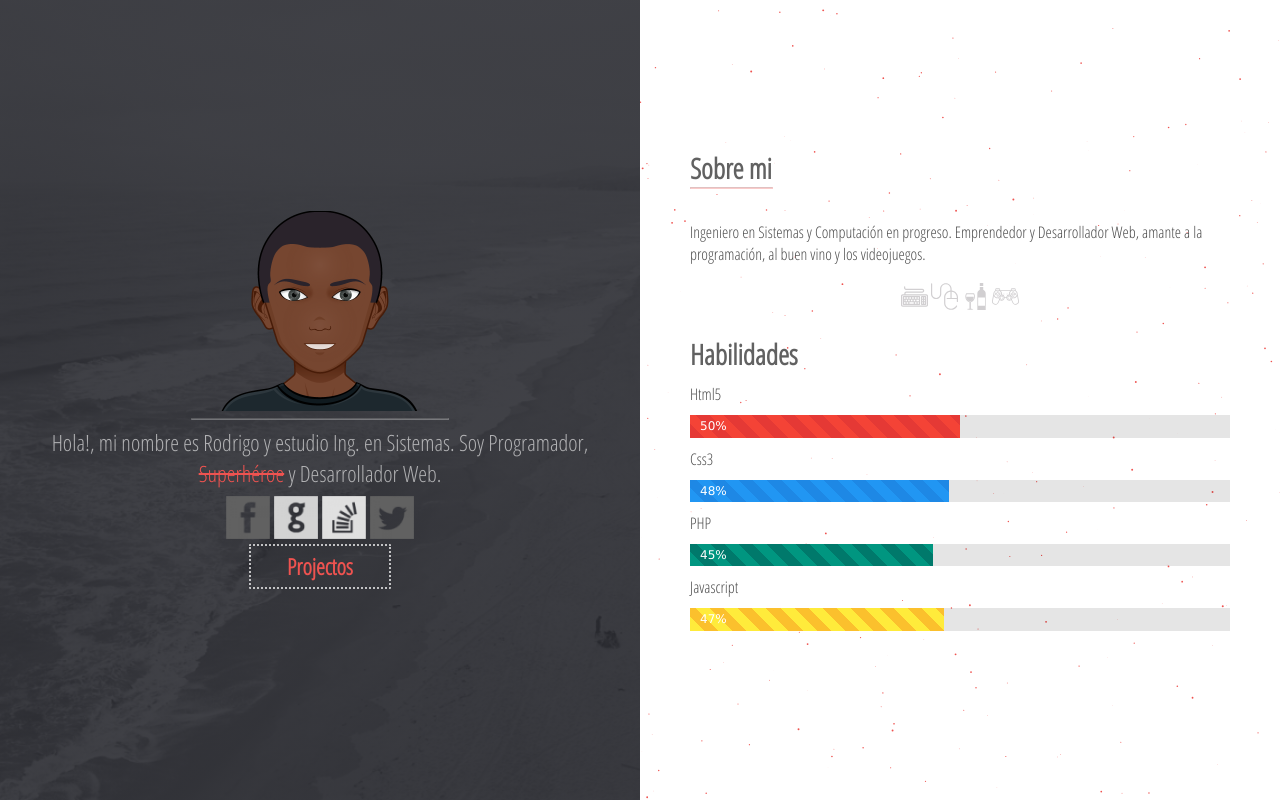
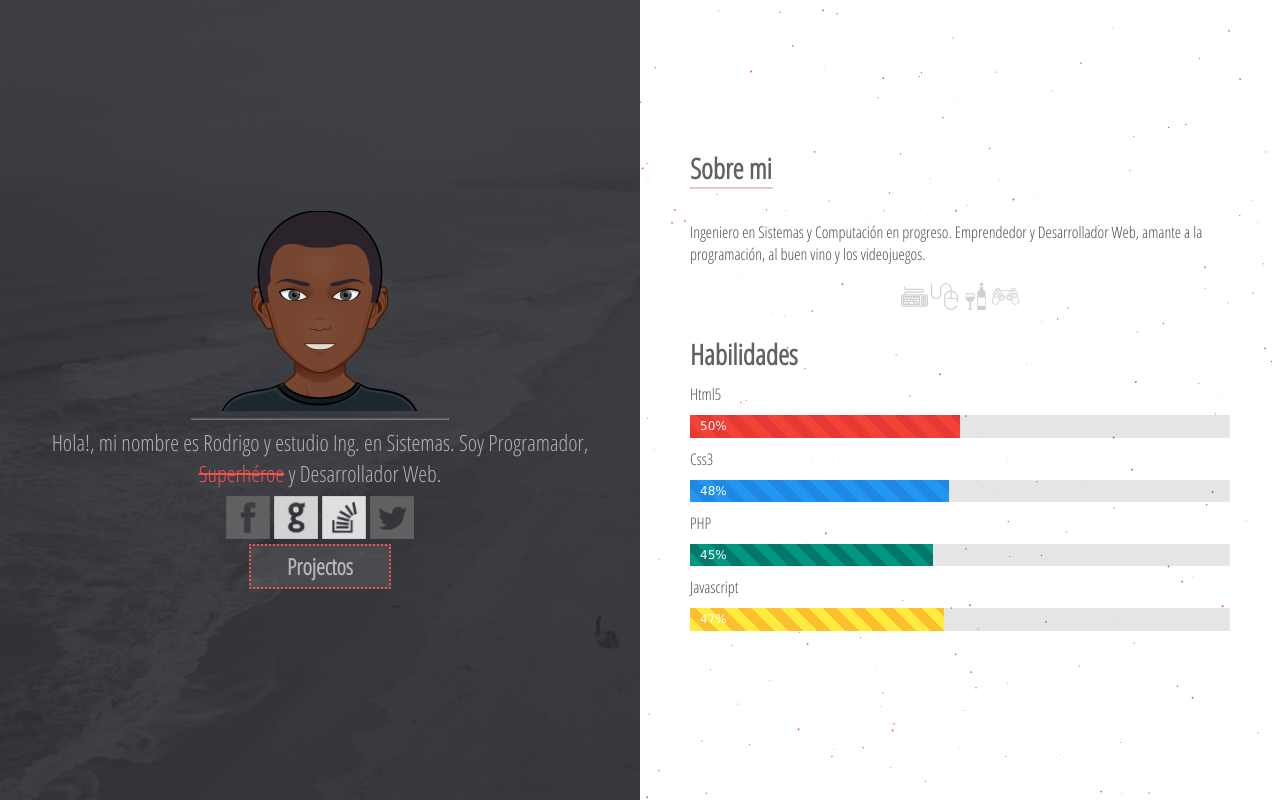
Before and after one commit to Rodrigo-ACMurillo/Rodrigo-ACMurillo.github.io, a PHP site: page / in a window 1280 px wide, with the pointer over the restyled element. Run offline with PHP 8.4, Linux system fonts and the light colour scheme.

Commit message:
Update 1.2.1
+Button:hover -> Projectos

```diff
--- a/css/estilos.css
+++ b/css/estilos.css
@@ -18,6 +18,12 @@ button {
 	background-color: transparent;
 	color: #EF5350;
 	margin-bottom: 60px;
+}
+
+button:hover {
+	background-color: rgba(255,255,255,.1);
+	border-color: #EF5350;
+	color: rgba(255,255,255,.6);
 }
 
 .contenedor {
```
